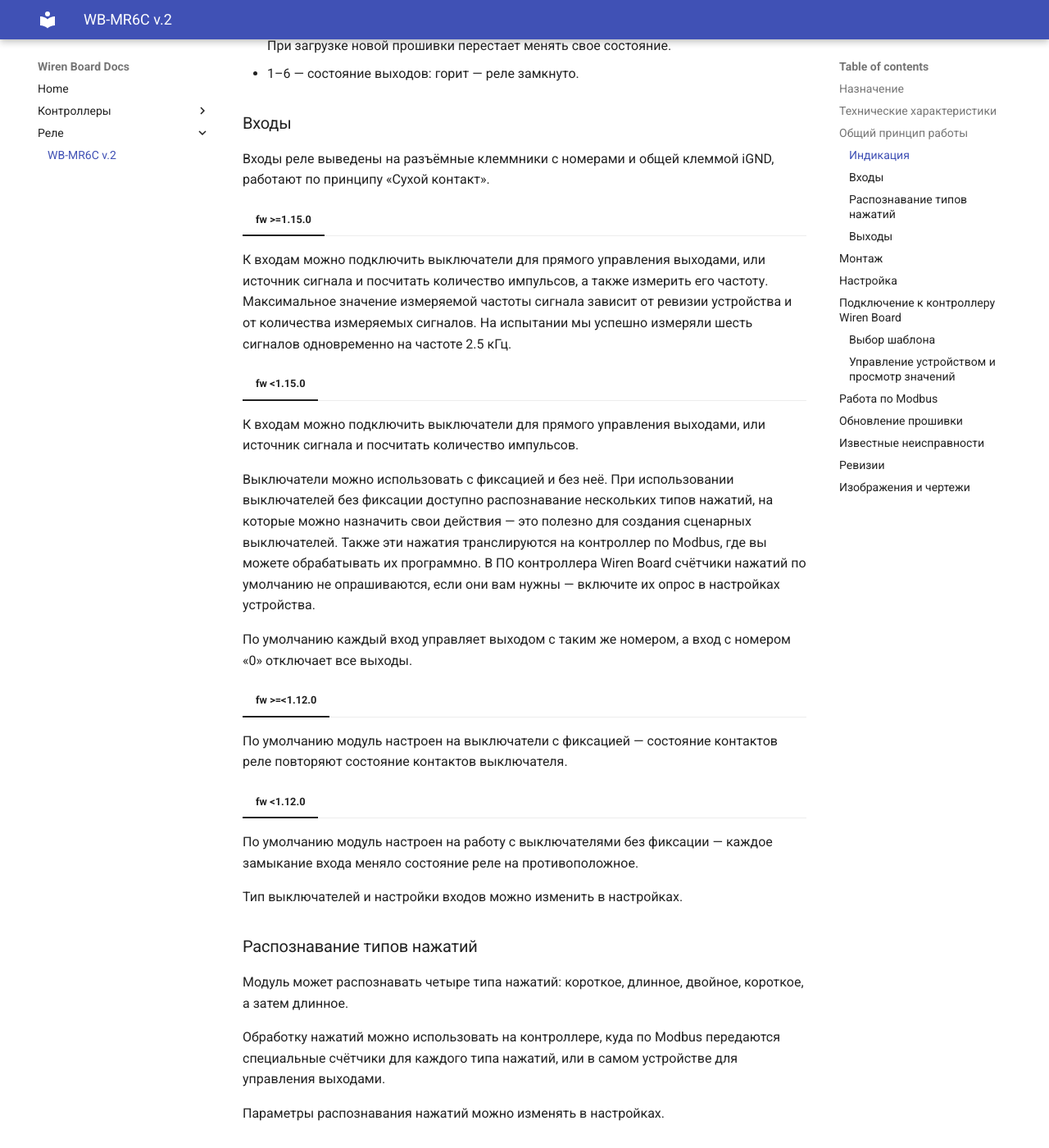
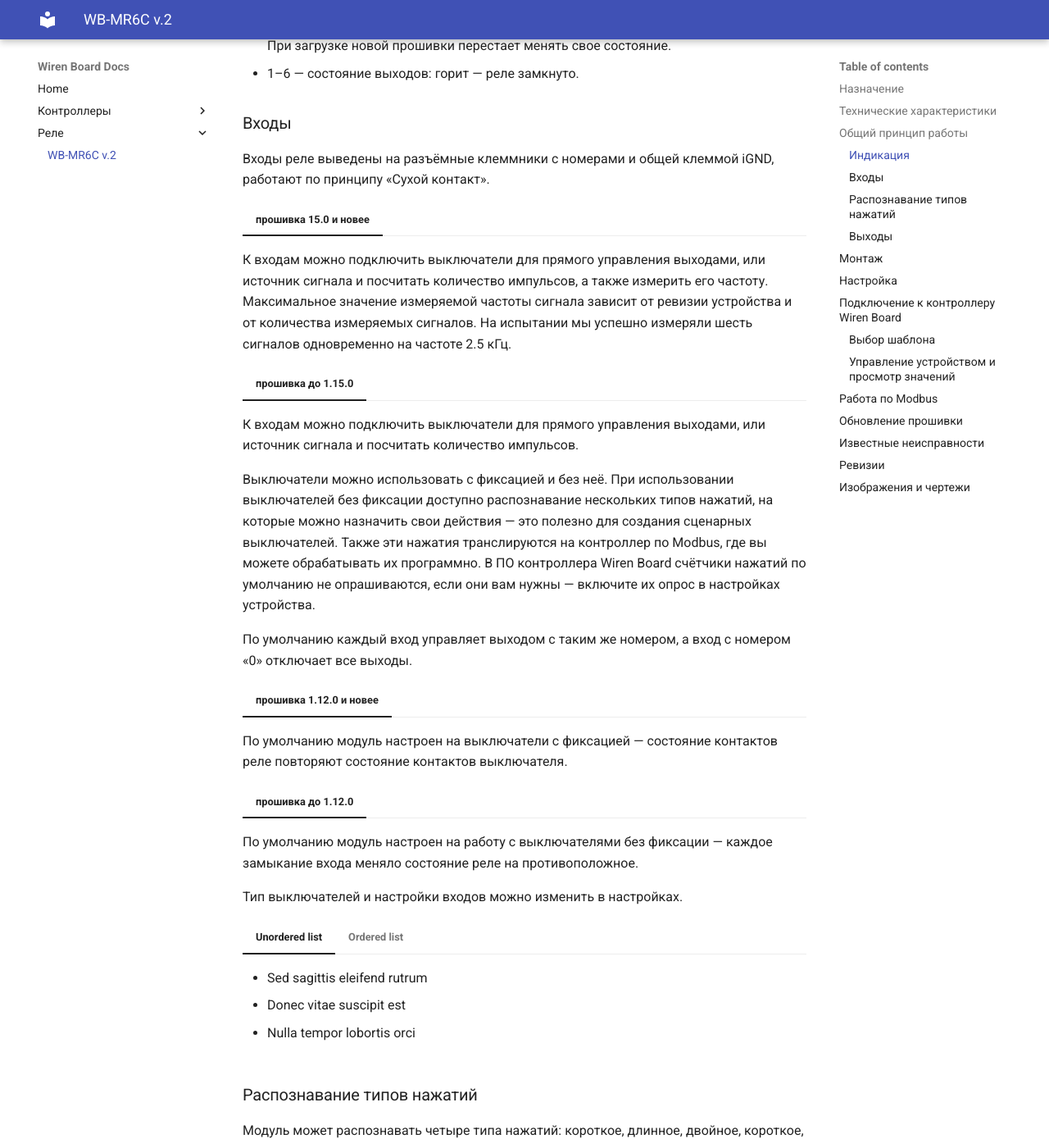
Before and after one commit to aadegtyarev/mkdocs-test, an MkDocs documentation site: the page built from docs/relay/wb-mr6c-v2/index.md, in a window 1280 px wide and 1400 px high, scrolled down 764 px. Shown: the whole window at 82% size. Built offline with MkDocs 1.6.1 and Material for MkDocs 9.7.7, drawn with Linux system fonts in a browser that asks for light colours.

Commit message:
Update index.md

```diff
--- a/docs/relay/wb-mr6c-v2/index.md
+++ b/docs/relay/wb-mr6c-v2/index.md
@@ -16,29 +16,39 @@
 ### Входы
 Входы реле выведены на разъёмные клеммники с номерами и общей клеммой iGND, работают по принципу «Сухой контакт».
 
-=== "fw >=1.15.0"
+=== "прошивка 15.0 и новее"
 
-К входам можно подключить выключатели для прямого управления выходами, или источник сигнала и посчитать количество импульсов, а также измерить его частоту. Максимальное значение измеряемой частоты сигнала зависит от ревизии устройства и от количества измеряемых сигналов. На испытании мы успешно измеряли шесть сигналов одновременно на частоте 2.5 кГц.
+   К входам можно подключить выключатели для прямого управления выходами, или источник сигнала и посчитать количество импульсов, а также измерить его частоту. Максимальное значение измеряемой частоты сигнала зависит от ревизии устройства и от количества измеряемых сигналов. На испытании мы успешно измеряли шесть сигналов одновременно на частоте 2.5 кГц.
 
-=== "fw <1.15.0"
+=== "прошивка до 1.15.0"
 
-К входам можно подключить выключатели для прямого управления выходами, или источник сигнала и посчитать количество импульсов.
+   К входам можно подключить выключатели для прямого управления выходами, или источник сигнала и посчитать количество импульсов.
 
-Выключатели можно использовать с фиксацией и без неё. При использовании выключателей без фиксации доступно распознавание нескольких типов нажатий, на которые можно назначить свои действия — это полезно для создания сценарных выключателей. Также эти нажатия транслируются на контроллер по Modbus, где вы можете обрабатывать их программно. В ПО контроллера Wiren Board счётчики нажатий по умолчанию не опрашиваются, если они вам нужны — включите их опрос в настройках устройства.
-
+   Выключатели можно использовать с фиксацией и без неё. При использовании выключателей без фиксации доступно распознавание нескольких типов нажатий, на которые можно назначить свои действия — это полезно для создания сценарных выключателей. Также эти нажатия транслируются на контроллер по Modbus, где вы можете обрабатывать их программно. В ПО контроллера Wiren Board счётчики нажатий по умолчанию не опрашиваются, если они вам нужны — включите их опрос в настройках устройства.
 
 По умолчанию каждый вход управляет выходом с таким же номером, а вход с номером «0» отключает все выходы.
 
-=== "fw >=<1.12.0"
+=== "прошивка 1.12.0 и новее"
 
-По умолчанию модуль настроен на выключатели с фиксацией — состояние контактов реле повторяют состояние контактов выключателя.
+   По умолчанию модуль настроен на выключатели с фиксацией — состояние контактов реле повторяют состояние контактов выключателя.
 
-=== "fw <1.12.0"
+=== "прошивка до 1.12.0"
 
-По умолчанию модуль настроен на работу с выключателями без фиксации — каждое замыкание входа меняло состояние реле на противоположное.
-
+   По умолчанию модуль настроен на работу с выключателями без фиксации — каждое замыкание входа меняло состояние реле на противоположное.
 
 Тип выключателей и настройки входов можно изменить в настройках.
+
+=== "Unordered list"
+
+    * Sed sagittis eleifend rutrum
+    * Donec vitae suscipit est
+    * Nulla tempor lobortis orci
+
+=== "Ordered list"
+
+    1. Sed sagittis eleifend rutrum
+    2. Donec vitae suscipit est
+    3. Nulla tempor lobortis orci
 
 ###  Распознавание типов нажатий
 Модуль может распознавать четыре типа нажатий: короткое, длинное, двойное, короткое, а затем длинное.
```
